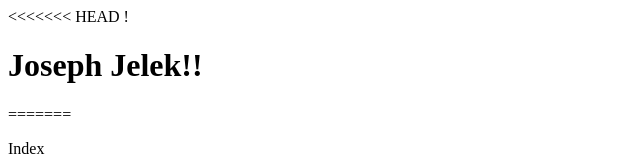
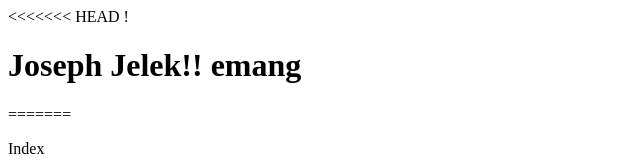
Before and after one commit to syahadianyusril/cobacobi, a plain HTML site: page index.html in a window 1280 px wide. Shown: the top 160 px of the page, without its empty margins (0-640 px from the left). Drawn offline with Linux system fonts and the light colour scheme.

Commit message:
add emang

```diff
--- a/index.html
+++ b/index.html
@@ -5,7 +5,7 @@
         <title>HAHAHA</title>
     </head>
     <body>
-        <h1>Joseph Jelek!!</h1>
+        <h1>Joseph Jelek!! emang</h1>
     </body>
 =======
 <html>
```
